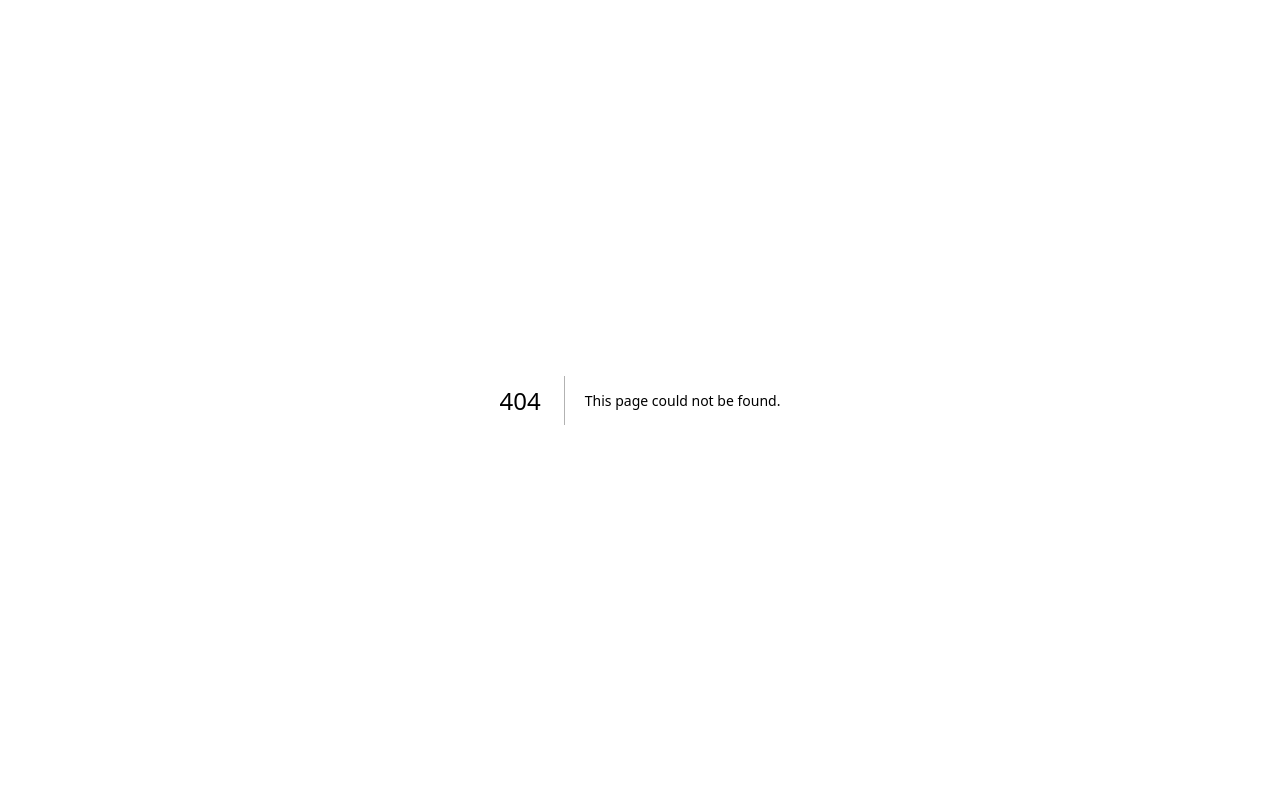
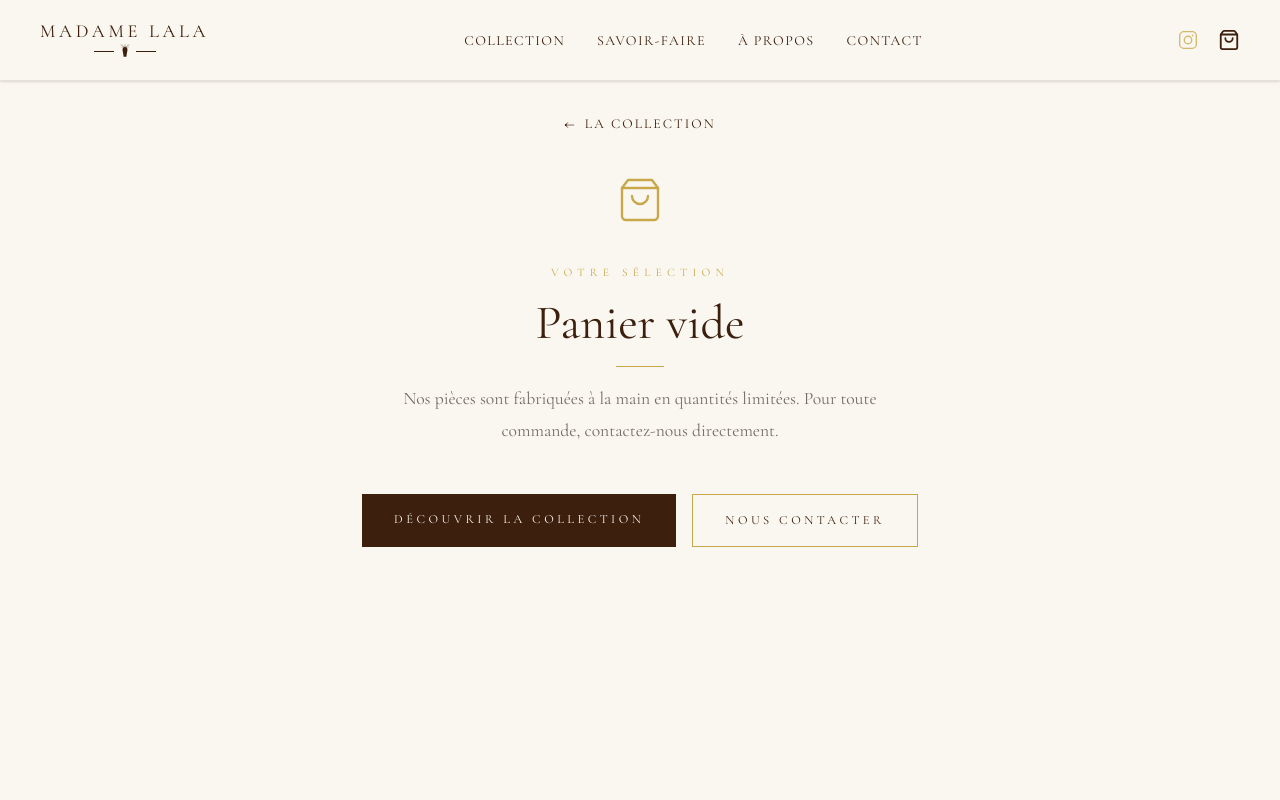
Before and after one commit to stephanjoubert31-lang/madame-lala, a Next.js app: page /panier in a window 1280 px wide. Before the commit this address had no page. Shown: the top 800 px of the page. Built offline with nearby package versions, Linux system fonts and the light colour scheme.

Commit message:
update site

```diff
--- a/src/app/collection/[slug]/page.tsx
+++ b/src/app/collection/[slug]/page.tsx
@@ -7,6 +7,7 @@ import { getProductBySlug, getSuggestedProducts, getAllProductSlugs } from "@/sa
 import { urlFor } from "@/sanity/lib/image";
 import { getProduct, getSuggested, products as localProducts } from "@/data/products";
 import ProductGallery from "@/components/sections/ProductGallery";
+import AddToCartButton from "@/components/ui/AddToCartButton";
 
 /* ── Génère les slugs statiques ──
    Toujours inclure les 4 slugs locaux comme base garantie,
@@ -241,12 +242,7 @@ export default async function ProductPage({ params }: { params: Promise<{ slug:
 
               {/* CTA */}
               <div className="flex flex-col sm:flex-row gap-3">
-                <button
-                  style={{ fontFamily: "'Cormorant Garamond', serif", fontSize: "0.78rem", letterSpacing: "0.28em", textTransform: "uppercase", backgroundColor: "#3D1F0D", color: "#FAF7F0", padding: "1rem 2rem", border: "none", cursor: "pointer", flex: 1 }}
-                  className="hover:bg-[#5c2e12] transition-colors duration-300"
-                >
-                  Ajouter au panier
-                </button>
+                <AddToCartButton productName={nom} prix={prix} />
                 <Link
                   href="/contact"
                   style={{ fontFamily: "'Cormorant Garamond', serif", fontSize: "0.78rem", letterSpacing: "0.28em", textTransform: "uppercase", backgroundColor: "transparent", color: "#3D1F0D", padding: "1rem 2rem", border: "1px solid #C9A84C", textDecoration: "none", textAlign: "center", flex: 1 }}
--- /dev/null
+++ b/src/app/panier/page.tsx
@@ -0,0 +1,87 @@
+import Navbar from "@/components/layout/Navbar";
+import Footer from "@/components/layout/Footer";
+import Link from "next/link";
+
+export default function PanierPage() {
+  return (
+    <>
+      <Navbar />
+      <main className="min-h-screen bg-[#FAF7F0] pt-28 pb-24 px-6">
+        <div className="max-w-xl mx-auto flex flex-col items-center gap-10 text-center">
+
+          {/* ← Retour */}
+          <div className="w-full">
+            <Link
+              href="/collection"
+              className="inline-flex items-center gap-2 hover:text-[#C9A84C] transition-colors duration-300"
+              style={{ fontFamily: "'Cormorant Garamond', serif", fontSize: "0.85rem", letterSpacing: "0.15em", textTransform: "uppercase", color: "#3D1F0D", textDecoration: "none" }}
+            >
+              <span style={{ fontSize: "1rem" }}>←</span>
+              La collection
+            </Link>
+          </div>
+
+          {/* Icône panier vide */}
+          <svg width="48" height="48" viewBox="0 0 24 24" fill="none" stroke="#C9A84C" strokeWidth="1.2" strokeLinecap="round" strokeLinejoin="round">
+            <path d="M6 2L3 6v14a2 2 0 002 2h14a2 2 0 002-2V6l-3-4z" />
+            <line x1="3" y1="6" x2="21" y2="6" />
+            <path d="M16 10a4 4 0 01-8 0" />
+          </svg>
+
+          <div className="flex flex-col items-center gap-4">
+            <p style={{ fontFamily: "'Cormorant Garamond', serif", fontSize: "0.72rem", letterSpacing: "0.45em", color: "#C9A84C", textTransform: "uppercase" }}>
+              Votre sélection
+            </p>
+            <h1 style={{ fontFamily: "'Cormorant Garamond', serif", fontSize: "clamp(2.2rem, 5vw, 3rem)", fontWeight: 400, color: "#3D1F0D", lineHeight: 1.1 }}>
+              Panier vide
+            </h1>
+            <div style={{ width: "48px", height: "1px", backgroundColor: "#C9A84C" }} />
+            <p style={{ fontFamily: "'Cormorant Garamond', serif", fontSize: "1.1rem", color: "#1A1008", opacity: 0.6, lineHeight: 1.8, maxWidth: "30rem" }}>
+              Nos pièces sont fabriquées à la main en quantités limitées.
+              Pour toute commande, contactez-nous directement.
+            </p>
+          </div>
+
+          <div className="flex flex-col sm:flex-row gap-4 mt-2">
+            <Link
+              href="/collection"
+              style={{
+                fontFamily: "'Cormorant Garamond', serif",
+                fontSize: "0.78rem",
+                letterSpacing: "0.28em",
+                textTransform: "uppercase",
+                backgroundColor: "#3D1F0D",
+                color: "#FAF7F0",
+                padding: "1rem 2rem",
+                textDecoration: "none",
+                display: "inline-block",
+              }}
+              className="hover:bg-[#5c2e12] transition-colors duration-300"
+            >
+              Découvrir la collection
+            </Link>
+            <Link
+              href="/contact"
+              style={{
+                fontFamily: "'Cormorant Garamond', serif",
+                fontSize: "0.78rem",
+                letterSpacing: "0.28em",
+                textTransform: "uppercase",
+                backgroundColor: "transparent",
+                color: "#3D1F0D",
+                padding: "1rem 2rem",
+                border: "1px solid #C9A84C",
+                textDecoration: "none",
+                display: "inline-block",
+              }}
+              className="hover:bg-[#C9A84C]/10 transition-colors duration-300"
+            >
+              Nous contacter
+            </Link>
+          </div>
+        </div>
+      </main>
+      <Footer />
+    </>
+  );
+}
--- /dev/null
+++ b/src/components/ui/AddToCartButton.tsx
@@ -0,0 +1,45 @@
+"use client";
+
+import { useState } from "react";
+import { useRouter } from "next/navigation";
+
+interface AddToCartButtonProps {
+  productName: string;
+  prix: number | null;
+}
+
+export default function AddToCartButton({ productName, prix }: AddToCartButtonProps) {
+  const [added, setAdded] = useState(false);
+  const router = useRouter();
+
+  const handleClick = () => {
+    if (!prix) {
+      // Pas de prix → rediriger vers contact
+      router.push("/contact");
+      return;
+    }
+    setAdded(true);
+    router.push("/panier");
+  };
+
+  return (
+    <button
+      onClick={handleClick}
+      style={{
+        fontFamily: "'Cormorant Garamond', serif",
+        fontSize: "0.78rem",
+        letterSpacing: "0.28em",
+        textTransform: "uppercase",
+        backgroundColor: added ? "#5c2e12" : "#3D1F0D",
+        color: "#FAF7F0",
+        padding: "1rem 2rem",
+        border: "none",
+        cursor: "pointer",
+        flex: 1,
+        transition: "background-color 0.3s",
+      }}
+    >
+      {prix ? (added ? "Ajouté ✓" : "Ajouter au panier") : "Demander le prix"}
+    </button>
+  );
+}
```
